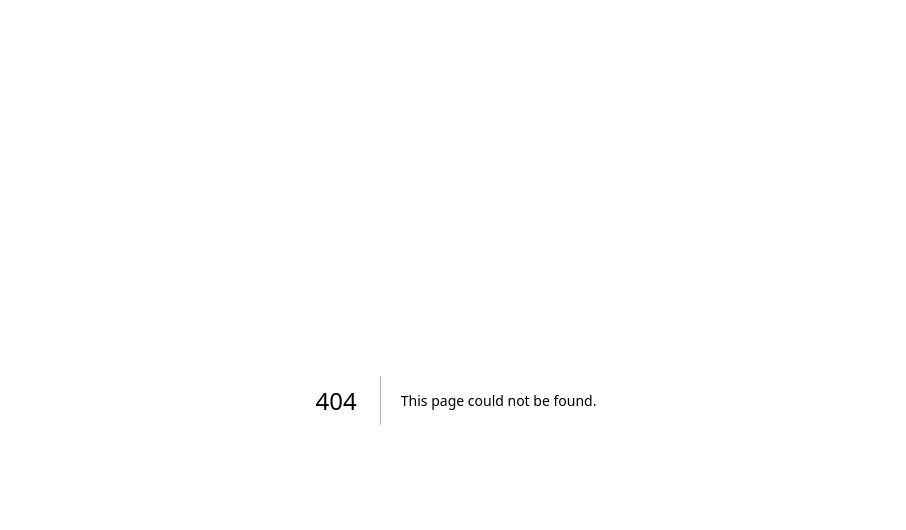
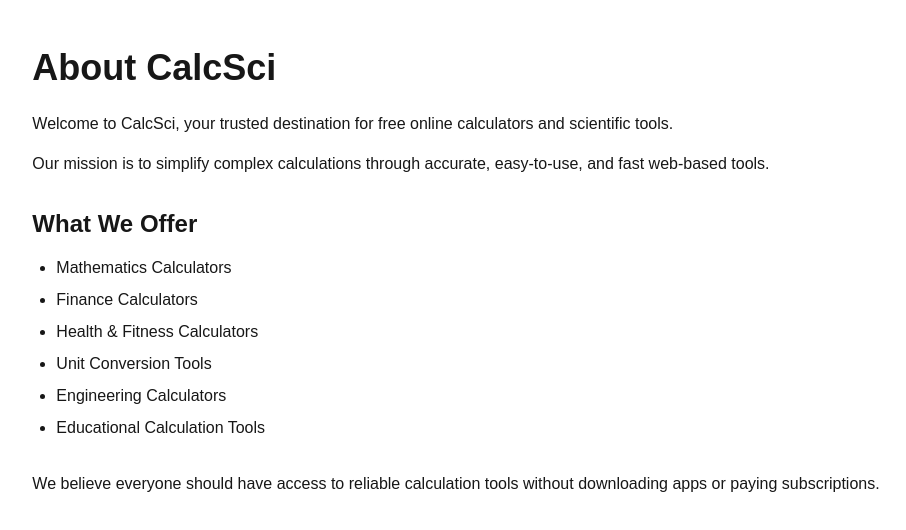
Before and after one commit to CalcSci/calcsci, a Next.js app: page /about in a window 1280 px wide. Before the commit this address had no page. Shown: the top 530 px of the page, without its empty margins (184-1090 px from the left). Built offline with nearby package versions, Linux system fonts and the light colour scheme.

Commit message:
Added About page

```diff
--- /dev/null
+++ b/app/about/page.tsx
@@ -0,0 +1,35 @@
+export default function AboutPage() {
+  return (
+    <main className="max-w-4xl mx-auto px-6 py-12">
+      <h1 className="text-4xl font-bold mb-6">About CalcSci</h1>
+
+      <p className="mb-4">
+        Welcome to CalcSci, your trusted destination for free online
+        calculators and scientific tools.
+      </p>
+
+      <p className="mb-4">
+        Our mission is to simplify complex calculations through accurate,
+        easy-to-use, and fast web-based tools.
+      </p>
+
+      <h2 className="text-2xl font-semibold mt-8 mb-4">
+        What We Offer
+      </h2>
+
+      <ul className="list-disc pl-6 space-y-2">
+        <li>Mathematics Calculators</li>
+        <li>Finance Calculators</li>
+        <li>Health & Fitness Calculators</li>
+        <li>Unit Conversion Tools</li>
+        <li>Engineering Calculators</li>
+        <li>Educational Calculation Tools</li>
+      </ul>
+
+      <p className="mt-8">
+        We believe everyone should have access to reliable calculation tools
+        without downloading apps or paying subscriptions.
+      </p>
+    </main>
+  );
+}
```
